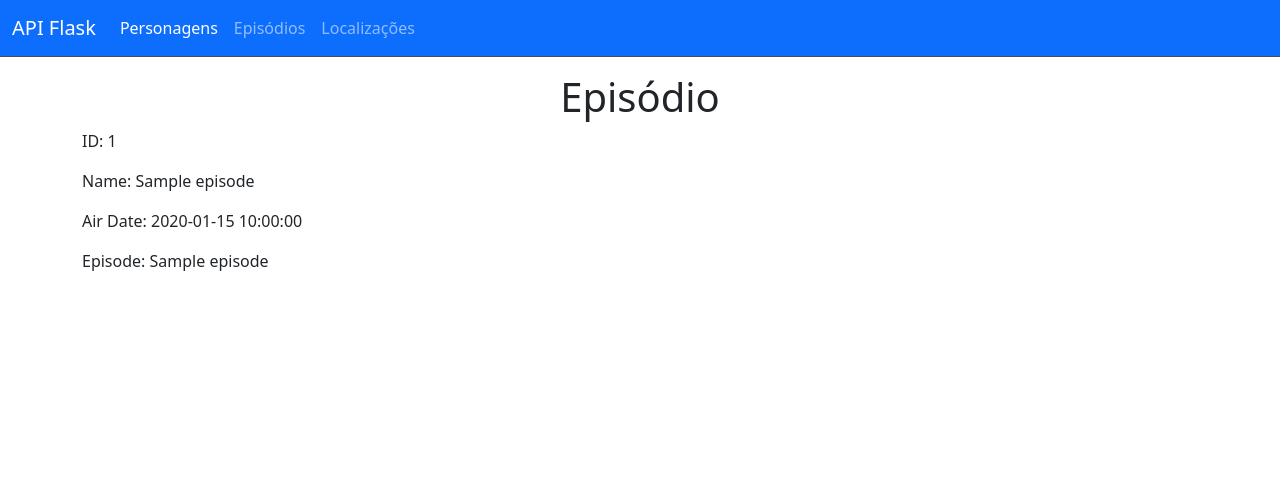
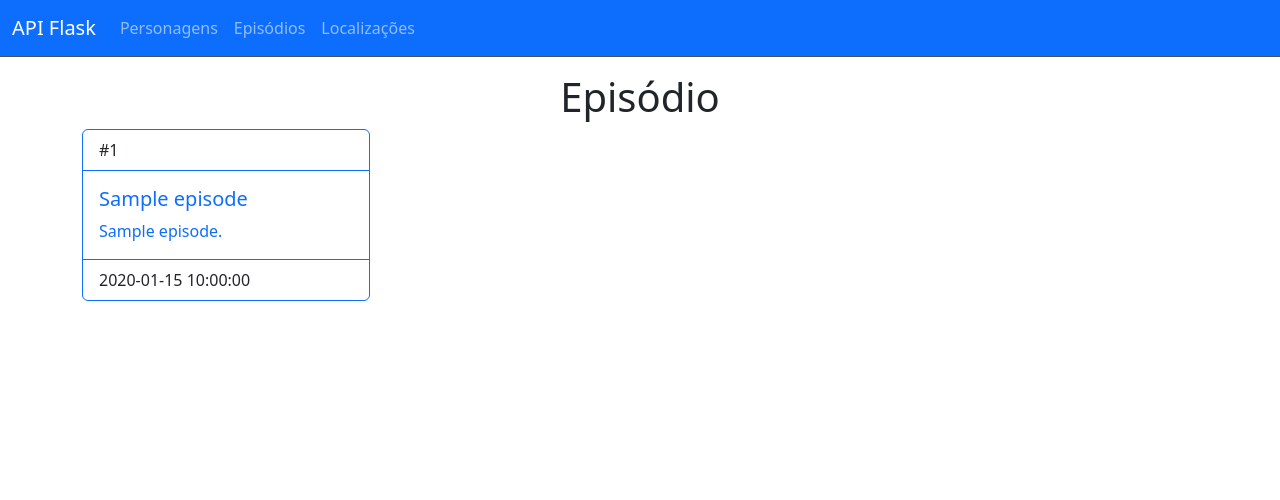
Before and after one commit to squad-hedy-lamar/api-flask, a Flask app: template templates/episodes/details.html in a window 1280 px wide. Shown: the top 500 px of the page. Run offline with Flask 3, Linux system fonts and the light colour scheme; the template is opened without the code that fills it: most values are stand-ins (such as "Sample title", 1, 10 or a date in 2020); parts of the project's set-up code (start-up, migrations or seed data) failed here and were passed over.

Commit message:
Ajustes de template.

```diff
--- a/routes/characters.py
+++ b/routes/characters.py
@@ -9,10 +9,10 @@ API_URL = api_url()
 @app.route("/characters")
 def get_characters():
   # fazer aqui a chama da API
-  return render_template('/characters/list.html', data={})
+  return render_template('/characters/list.html', active_tab='characters', data={})
 
 
 @app.route("/characters/<id>")
 def get_character(id):
   # fazer aqui a chama da API
-  return render_template('/characters/details.html', data={})
+  return render_template('/characters/details.html', active_tab='characters', data={})
--- a/routes/episodes.py
+++ b/routes/episodes.py
@@ -25,7 +25,7 @@ def get_episodes():
   }
     episodes_list.append(episode_info)
 
-  return render_template('/episodes/list.html', data={"episodes": episodes_list})
+  return render_template('/episodes/list.html', active_tab='episodes', data={"episodes": episodes_list})
 
 
 @app.route("/episodes/<id>")
@@ -36,7 +36,7 @@ def get_episode(id):
   episode = response.read().decode("utf-8")
   data = json.loads(episode)
 
-  return render_template('/episodes/details.html', data={"episode": data})
+  return render_template('/episodes/details.html', active_tab='episodes', data={"episode": data})
 
 
 if __name__ == '__main__':
--- a/routes/locations.py
+++ b/routes/locations.py
@@ -9,10 +9,10 @@ API_URL = api_url()
 @app.route("/locations")
 def get_locations():
   # fazer aqui a chama da API
-  return render_template('/locations/list.html', data={})
+  return render_template('/locations/list.html', active_tab='locations', data={})
 
 
 @app.route("/locations/<id>")
 def get_location(id):
   # fazer aqui a chama da API
-  return render_template('/locations/details.html', data={})
+  return render_template('/locations/details.html', active_tab='locations',  data={})
--- a/templates/base.html
+++ b/templates/base.html
@@ -17,13 +17,13 @@
       <div class="collapse navbar-collapse" id="navbarColor01">
         <ul class="navbar-nav me-auto mb-2 mb-lg-0">
           <li class="nav-item">
-            <a class="nav-link active" aria-current="page" href="/characters">Personagens</a>
+            <a class="nav-link {% if active_tab == 'characters' %}active{% endif %}" href="/characters">Personagens</a>
           </li>
           <li class="nav-item">
-            <a class="nav-link" href="/episodes">Episódios</a>
+              <a class="nav-link {% if active_tab == 'episodes' %}active{% endif %}" href="/episodes">Episódios</a>
           </li>
           <li class="nav-item">
-            <a class="nav-link" href="/locations">Localizações</a>
+              <a class="nav-link {% if active_tab == 'locations' %}active{% endif %}" href="/locations">Localizações</a>
           </li>
         </ul>
       </div>
--- a/templates/episodes/details.html
+++ b/templates/episodes/details.html
@@ -7,9 +7,15 @@
 
 {% block content %}
 
-<p>ID: {{ data.episode.id }}</p>
-<p>Name: {{ data.episode.name }}</p>
-<p>Air Date: {{ data.episode.air_date }}</p>
-<p>Episode: {{ data.episode.episode }}</p>
+<div class="card border-primary mb-3" style="max-width: 18rem;">
+  <div class="card-header bg-transparent border-primary">
+    #{{ data.episode.id }}
+  </div>
+  <div class="card-body text-primary">
+    <h5 class="card-title">{{ data.episode.name }}</h5>
+    <p class="card-text">{{ data.episode.episode }}.</p>
+  </div>
+  <div class="card-footer bg-transparent border-primary">{{ data.episode.air_date }}</div>
+</div>
 
 {% endblock %}
```
Also changed, not shown: templates/episodes/list.html (+5 -5 lines).
